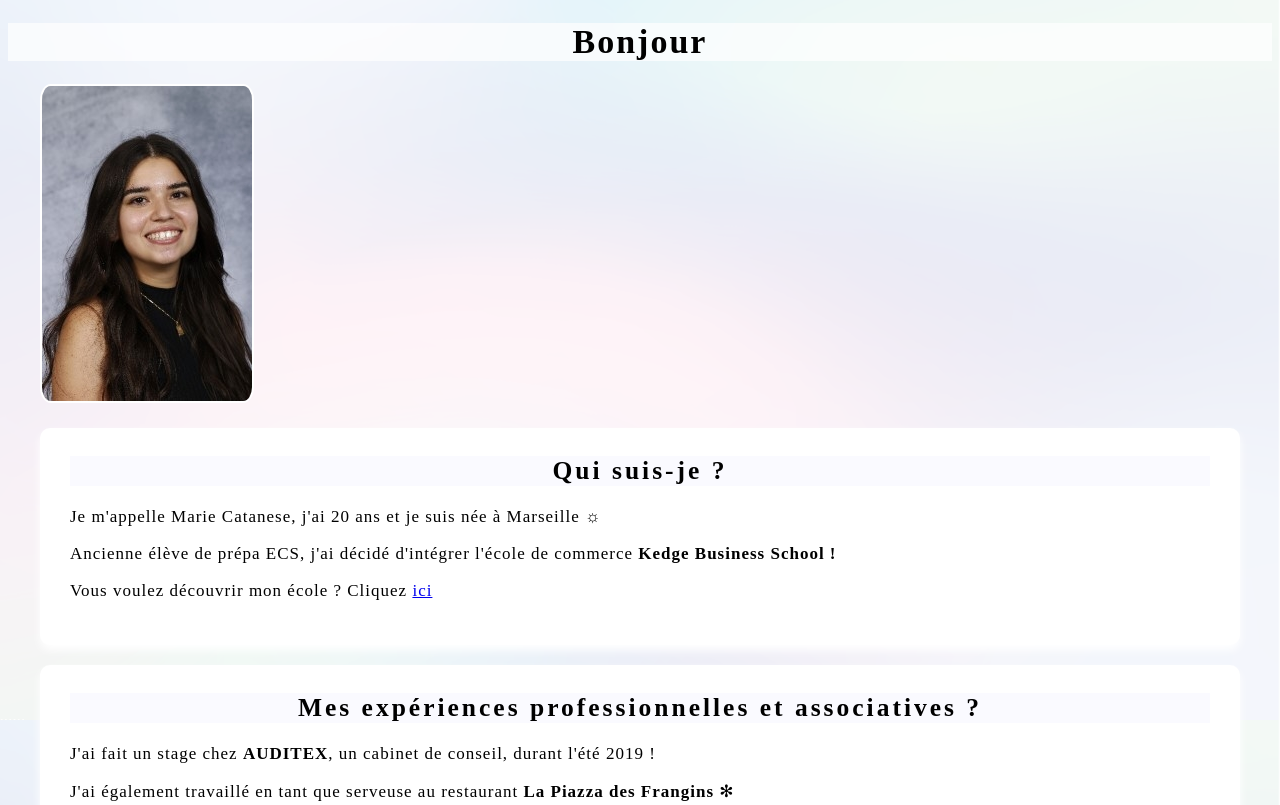
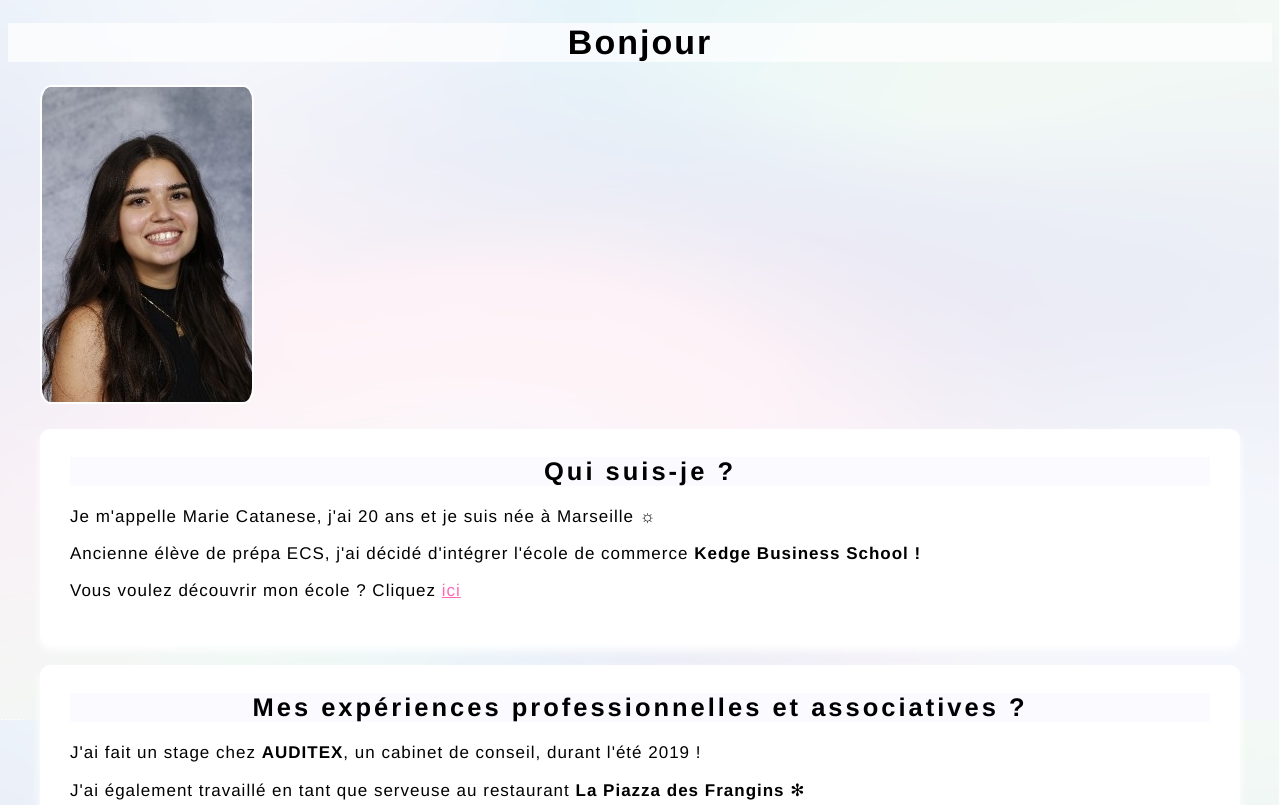
Before and after one commit to mariecatanese/my-profile, a plain HTML site: page index.html in a window 1280 px wide. Shown: the top 805 px of the page. Drawn offline with Linux system fonts and the light colour scheme.

Commit message:
Update style.css

```diff
--- a/style.css
+++ b/style.css
@@ -2,7 +2,7 @@ h1 {
 	color: rgb(0, 0, 0);
 	background: rgb(255, 255, 255, 0.7) ;
 	letter-spacing: 2px;
-	font-family: Papyrus, serif;
+	font-family: helvetica neue, serif;
 	text-align: center;
 }
 
@@ -11,7 +11,7 @@ h2 {
 	background: rgb(248,248,255, 0.7) ;
 	text-align: center;
 	letter-spacing: 3px;
-	font-family: Papyrus, serif;
+	font-family: helvetica neue, serif;
 	font-weight: bold;
 }
 
@@ -20,8 +20,19 @@ body {
 	text-align: left;
     letter-spacing: 1px;
 	font-weight: lighter;
-	font-family: Papyrus, serif;
+	font-family: helvetica neue, serif;
 	font-size: 17px;
+}
+
+a {
+  color: hotpink;
+  text-decoration: underline;
+  transition: color 0,3s ease;
+}
+
+a:hover {
+  color: red;
+  text-decoration: none;
 }
 
 #Marie {
```
